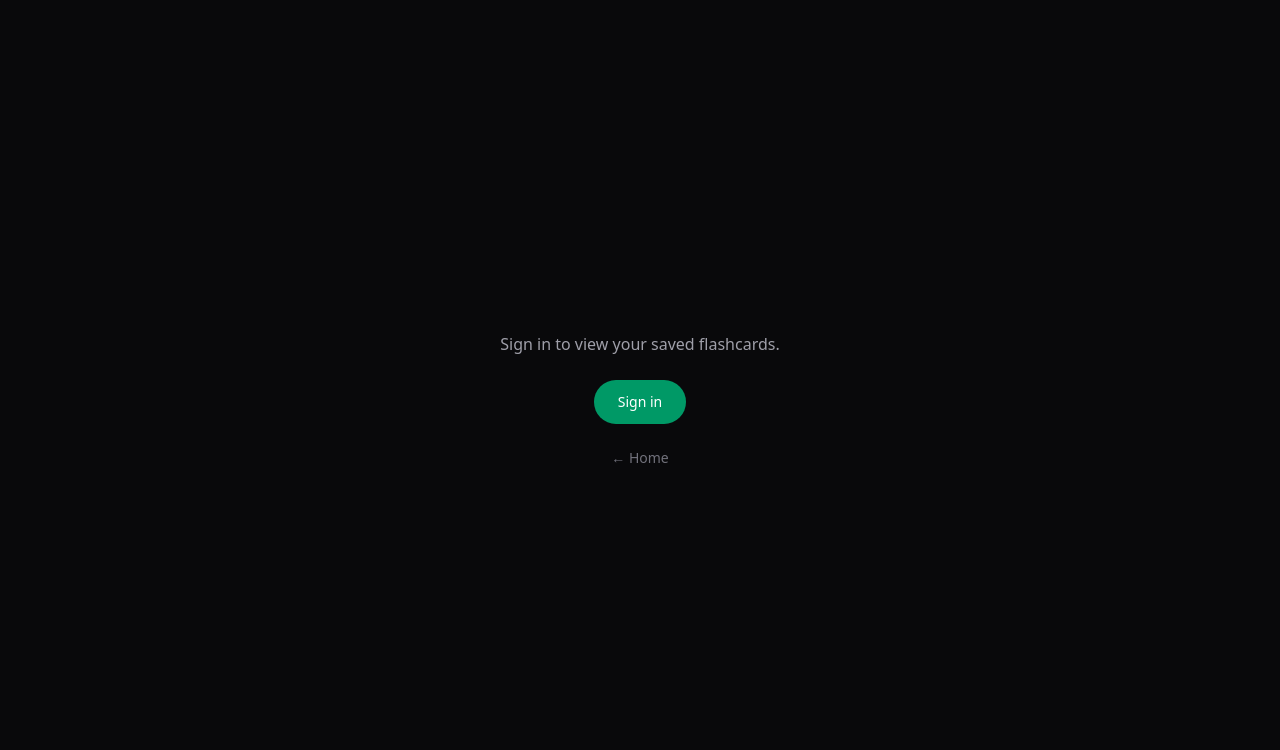
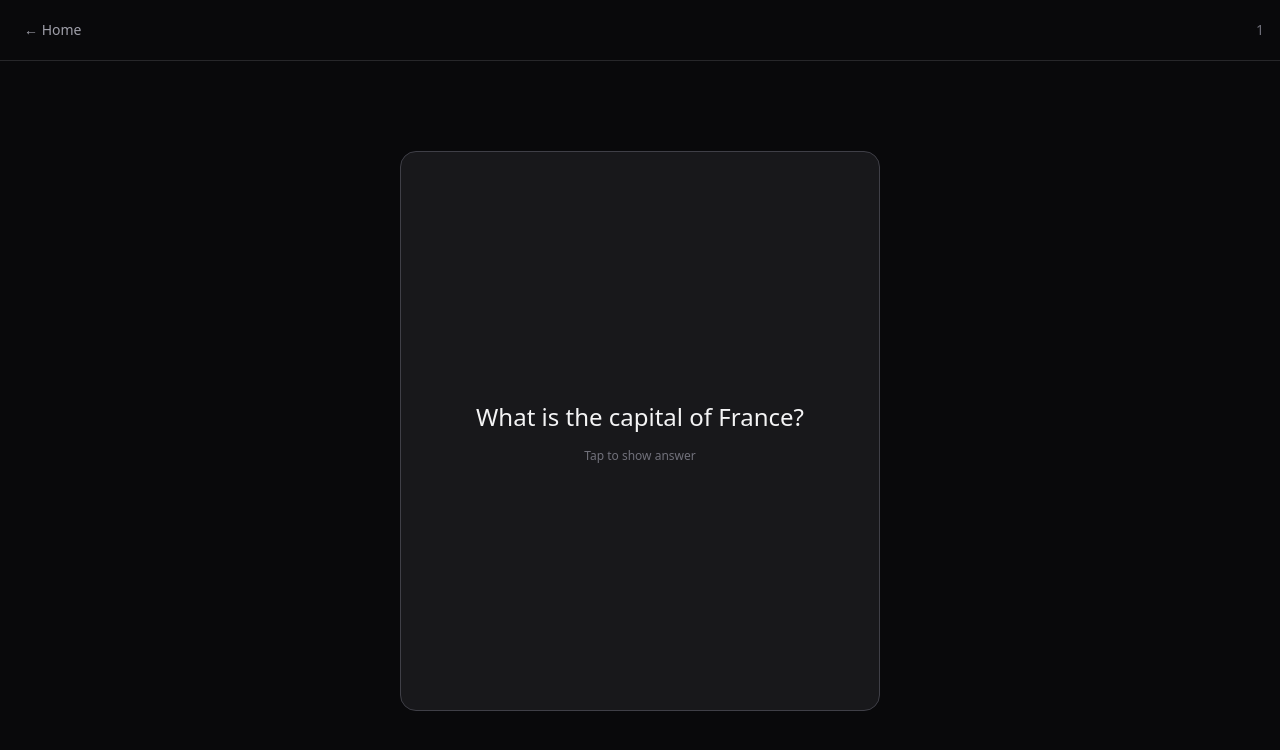
Before and after one commit to JuanPablo-29/sclearn, a React (Vite) app: page /learn in a window 1280 px wide. Shown: the top 750 px of the page. Built offline with nearby package versions, Linux system fonts and the light colour scheme; no server answers.

Commit message:
Infinite scroll and demo deck

```diff
--- a/src/components/Scroller.tsx
+++ b/src/components/Scroller.tsx
@@ -13,12 +13,26 @@ type ScrollerProps = {
  */
 export function Scroller({ cards }: ScrollerProps) {
   const [activeIndex, setActiveIndex] = useState(0);
+  const [loopedCards, setLoopedCards] = useState<FlashcardData[]>(cards);
   const containerRef = useRef<HTMLDivElement>(null);
+  const appendedAtBottomRef = useRef(false);
+
+  const shuffle = (array: FlashcardData[]) =>
+    [...array].sort(() => Math.random() - 0.5);
+
+  useEffect(() => {
+    setLoopedCards(cards);
+    setActiveIndex(0);
+    appendedAtBottomRef.current = false;
+    if (containerRef.current) {
+      containerRef.current.scrollTop = 0;
+    }
+  }, [cards]);
 
   /** iOS Safari often keeps momentum after CSS snap; snap to nearest slide in px when scrolling stops. */
   useEffect(() => {
     const el = containerRef.current;
-    if (!el || cards.length === 0) return;
+    if (!el || loopedCards.length === 0) return;
 
     const setSlideVar = () => {
       const h = el.clientHeight;
@@ -32,12 +46,17 @@ export function Scroller({ cards }: ScrollerProps) {
       if (h <= 0) return;
       const maxScroll = Math.max(0, el.scrollHeight - h);
       const idx = Math.min(
-        cards.length - 1,
+        loopedCards.length - 1,
         Math.max(0, Math.round(el.scrollTop / h))
       );
       const target = Math.min(idx * h, maxScroll);
       if (Math.abs(el.scrollTop - target) <= 1) return;
       el.scrollTop = target;
+    };
+
+    const reshuffleDeck = () => {
+      if (cards.length === 0) return;
+      setLoopedCards((prev) => [...prev, ...shuffle(cards)]);
     };
 
     setSlideVar();
@@ -46,6 +65,17 @@ export function Scroller({ cards }: ScrollerProps) {
 
     let debounce: ReturnType<typeof setTimeout> | undefined;
     const onScroll = () => {
+      const isNearBottom =
+        el.scrollTop + el.clientHeight >= el.scrollHeight - 50;
+      if (isNearBottom) {
+        if (!appendedAtBottomRef.current) {
+          appendedAtBottomRef.current = true;
+          reshuffleDeck();
+        }
+      } else {
+        appendedAtBottomRef.current = false;
+      }
+
       if (debounce) clearTimeout(debounce);
       debounce = setTimeout(() => {
         debounce = undefined;
@@ -70,11 +100,11 @@ export function Scroller({ cards }: ScrollerProps) {
       el.removeEventListener("scroll", onScroll);
       if (debounce) clearTimeout(debounce);
     };
-  }, [cards.length]);
+  }, [cards, loopedCards.length]);
 
   useEffect(() => {
     const root = containerRef.current;
-    if (!root || cards.length === 0) return;
+    if (!root || loopedCards.length === 0) return;
 
     const slides = root.querySelectorAll("[data-snap-slide]");
     const observer = new IntersectionObserver(
@@ -91,7 +121,7 @@ export function Scroller({ cards }: ScrollerProps) {
 
     slides.forEach((el) => observer.observe(el));
     return () => observer.disconnect();
-  }, [cards.length]);
+  }, [loopedCards.length]);
 
   return (
     <div className="flex h-[100dvh] flex-col bg-zinc-950 text-zinc-100">
@@ -106,20 +136,20 @@ export function Scroller({ cards }: ScrollerProps) {
           className="shrink-0 text-sm tabular-nums text-zinc-500"
           aria-live="polite"
         >
-          {cards.length > 0 ? `${activeIndex + 1} / ${cards.length}` : ""}
+          {loopedCards.length > 0 ? `${activeIndex + 1}` : ""}
         </span>
       </header>
 
       <div
         ref={containerRef}
-        className="scroller min-h-0 flex-1 overflow-y-auto overscroll-y-contain touch-pan-y"
+        className="scroller min-h-0 flex-1 snap-y snap-mandatory overflow-y-auto overscroll-y-contain touch-pan-y"
       >
-        {cards.map((card, index) => (
+        {loopedCards.map((card, index) => (
           <section
             key={`${index}-${card.question.slice(0, 24)}`}
             data-snap-slide
             data-index={index}
-            className="flex w-full shrink-0 flex-col items-center justify-center px-4 py-6"
+            className="flex h-[100dvh] w-full shrink-0 snap-start flex-col items-center justify-center px-4 py-6"
           >
             <Flashcard question={card.question} answer={card.answer} />
           </section>
--- /dev/null
+++ b/src/lib/demoDeck.ts
@@ -0,0 +1,24 @@
+import type { Flashcard } from "@/lib/flashcard";
+
+export const demoDeck: Flashcard[] = [
+  { question: "What is the capital of France?", answer: "Paris" },
+  { question: "What does CPU stand for?", answer: "Central Processing Unit" },
+  {
+    question: "What is photosynthesis?",
+    answer: "The process by which plants convert light into energy",
+  },
+  { question: "What is 2 + 2?", answer: "4" },
+  {
+    question: "Who wrote Romeo and Juliet?",
+    answer: "William Shakespeare",
+  },
+  { question: "What is the largest planet?", answer: "Jupiter" },
+  {
+    question: "What is the speed of light?",
+    answer: "Approximately 3.0 × 10^8 m/s",
+  },
+  {
+    question: "What is gravity?",
+    answer: "A force that attracts objects with mass toward each other",
+  },
+];
--- a/src/pages/Learn.tsx
+++ b/src/pages/Learn.tsx
@@ -3,23 +3,28 @@ import { Link } from "react-router-dom";
 import { Scroller } from "@/components/Scroller";
 import { useAuth } from "@/context/AuthContext";
 import { trackEvent } from "@/lib/analytics";
+import { demoDeck } from "@/lib/demoDeck";
 import { fetchUserFlashcards } from "@/lib/flashcardsDb";
 import type { Flashcard } from "@/lib/flashcard";
 import { supabase } from "@/lib/supabase";
 
 export default function Learn() {
-  const { user, loading: authLoading, signOut } = useAuth();
+  const { user, loading: authLoading } = useAuth();
   const [cards, setCards] = useState<Flashcard[]>([]);
   const [loading, setLoading] = useState(true);
   const [error, setError] = useState<string | null>(null);
   const studySessionTracked = useRef(false);
+  const cardsToShow = cards.length > 0 ? cards : demoDeck;
 
   useEffect(() => {
-    if (authLoading || loading || !user || error || cards.length === 0) return;
+    if (authLoading || loading || error || cardsToShow.length === 0) return;
     if (studySessionTracked.current) return;
     studySessionTracked.current = true;
-    trackEvent("study_session_started", { card_count: cards.length });
-  }, [authLoading, loading, user, error, cards.length]);
+    trackEvent("study_session_started", {
+      card_count: cardsToShow.length,
+      source: cards.length > 0 ? "user" : "demo",
+    });
+  }, [authLoading, loading, error, cards.length, cardsToShow.length]);
 
   useEffect(() => {
     if (authLoading) return;
@@ -63,25 +68,6 @@ export default function Learn() {
     );
   }
 
-  if (!user) {
-    return (
-      <div className="flex min-h-[100dvh] flex-col items-center justify-center gap-6 bg-zinc-950 px-4 py-8 text-center text-zinc-100 sm:px-6">
-        <p className="max-w-sm text-sm text-zinc-400 sm:text-base">
-          Sign in to view your saved flashcards.
-        </p>
-        <Link
-          to="/login"
-          className="inline-flex min-h-[44px] min-w-[44px] touch-manipulation items-center justify-center rounded-full bg-emerald-600 px-6 py-3 text-sm font-medium text-white hover:bg-emerald-500"
-        >
-          Sign in
-        </Link>
-        <Link to="/app" className="text-sm text-zinc-500 hover:text-zinc-300">
-          ← Home
-        </Link>
-      </div>
-    );
-  }
-
   if (error) {
     return (
       <div className="flex min-h-[100dvh] flex-col items-center justify-center gap-4 bg-zinc-950 px-4 text-center text-zinc-100">
@@ -96,34 +82,9 @@ export default function Learn() {
     );
   }
 
-  if (cards.length === 0) {
-    return (
-      <div className="flex min-h-[100dvh] flex-col items-center justify-center gap-6 bg-zinc-950 px-4 py-8 text-center text-zinc-100 sm:px-6">
-        <p className="max-w-sm text-sm text-zinc-400 sm:text-base">
-          No flashcards yet. Generate a deck on the home page.
-        </p>
-        <div className="flex flex-col gap-3 sm:flex-row sm:items-center">
-          <Link
-            to="/app"
-            className="inline-flex min-h-[44px] min-w-[44px] touch-manipulation items-center justify-center rounded-full bg-emerald-600 px-6 py-3 text-sm font-medium text-white hover:bg-emerald-500"
-          >
-            Back to input
-          </Link>
-          <button
-            type="button"
-            onClick={() => signOut()}
-            className="inline-flex min-h-[44px] touch-manipulation items-center justify-center rounded-full border border-zinc-700 px-6 py-3 text-sm text-zinc-300 hover:bg-zinc-800"
-          >
-            Sign out
-          </button>
-        </div>
-      </div>
-    );
-  }
-
   return (
     <div className="min-h-[100dvh] bg-zinc-950 text-zinc-100">
-      <Scroller cards={cards} />
+      <Scroller cards={cardsToShow} />
     </div>
   );
 }
```
